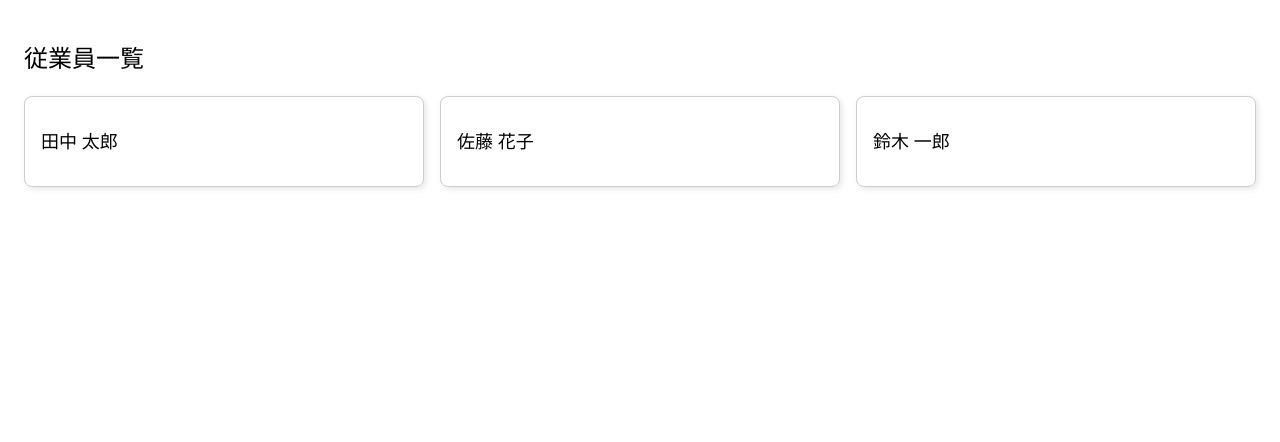
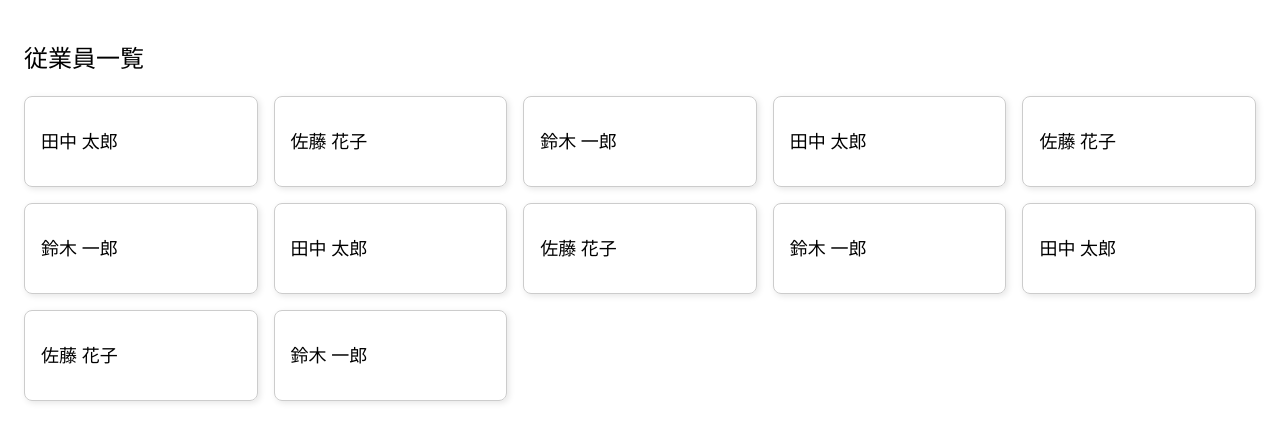
Before and after one commit to kei0101xw/web-shift-manager, a React (Vite) app in the folder frontend/: page /employeelist in a window 1280 px wide. Shown: the top 442 px of the page. Built offline with nearby package versions, Linux system fonts and the light colour scheme.

Commit message:
[change] メンバーを増やした

```diff
--- a/frontend/src/pages/EmployeeList.jsx
+++ b/frontend/src/pages/EmployeeList.jsx
@@ -11,6 +11,15 @@ const EmployeeList = () => {
       { id: 1, name: "田中 太郎" },
       { id: 2, name: "佐藤 花子" },
       { id: 3, name: "鈴木 一郎" },
+      { id: 4, name: "田中 太郎" },
+      { id: 5, name: "佐藤 花子" },
+      { id: 6, name: "鈴木 一郎" },
+      { id: 7, name: "田中 太郎" },
+      { id: 8, name: "佐藤 花子" },
+      { id: 9, name: "鈴木 一郎" },
+      { id: 10, name: "田中 太郎" },
+      { id: 11, name: "佐藤 花子" },
+      { id: 12, name: "鈴木 一郎" },
     ];
     setEmployees(mockEmployees);
   }, []);
```
